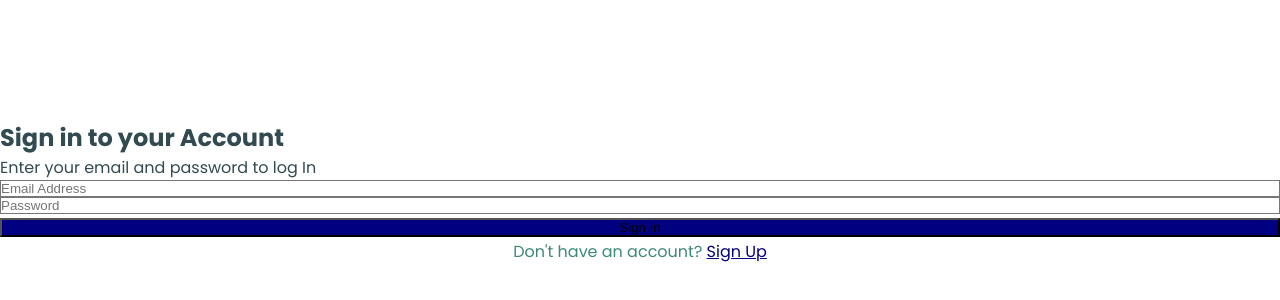
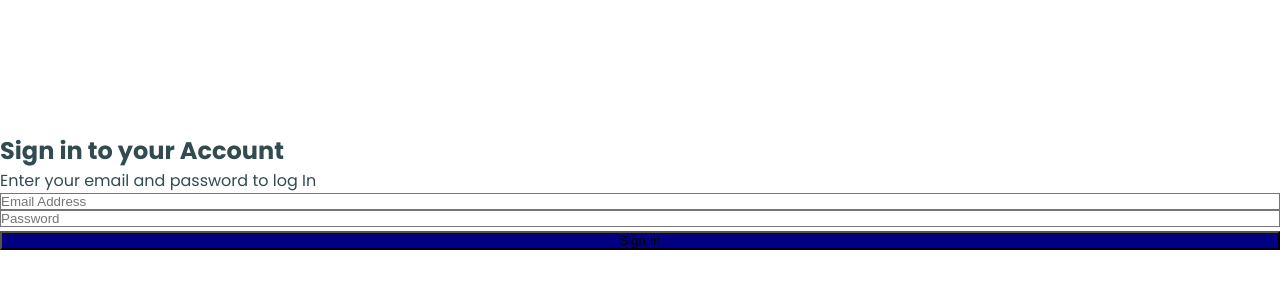
Before and after one commit to talha2224/qosyne, a React (Vite) app: page /login in a window 1280 px wide. Shown: the part 208-508 px from the top of the page. Built offline with nearby package versions, Linux system fonts and the light colour scheme.

Commit message:
Update LoginPage.jsx

```diff
--- a/src/pages/Auth/LoginPage.jsx
+++ b/src/pages/Auth/LoginPage.jsx
@@ -52,7 +52,6 @@ const LoginPage = () => {
                         <input required={true} type="password" name="password" placeholder="Password" className="w-[100%] mt-2 border p-2 rounded outline-none block" onChange={handleChange} />
                     </form>
                     <button className="w-full bg-[#010080] p-2 rounded mt-4 text-white" onClick={handleLogin}>Sign In</button>
-                    <p className="text-center mt-2 text-[#3D8977]">Don't have an account? <Link to="/register" className="text-[#010080]">Sign Up</Link></p>
                 </div>
             </div>
         </div>
```
